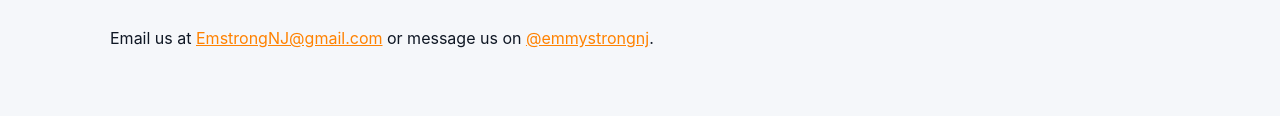
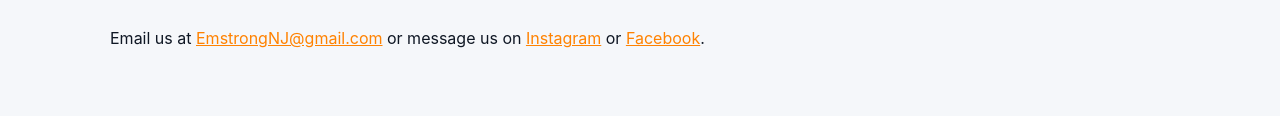
Before and after one commit to aidanlenahan/emmystrong, a plain HTML site: page contact.html in a window 1280 px wide. Shown: the part 507-623 px from the top of the page. Drawn offline with Linux system fonts and the light colour scheme.

Commit message:
Update contact methods in contact.html

```diff
--- a/contact.html
+++ b/contact.html
@@ -20,7 +20,7 @@
   <main class="container">
     <section class="section">
       <h2>Get in Touch</h2>
-      <p>Email us at <a href="mailto:EmstrongNJ@gmail.com">EmstrongNJ@gmail.com</a> or message us on <a href="https://instagram.com/emmystrongnj" target="_blank">@emmystrongnj</a>.</p>
+      <p>Email us at <a href="mailto:EmstrongNJ@gmail.com">EmstrongNJ@gmail.com</a> or message us on <a href="https://instagram.com/emmystrongnj" target="_blank">Instagram</a> or <a href="https://www.facebook.com/profile.php?id=100090770528398" target="_blank">Facebook</a>.</p>
 <!--
       <form style="max-width:500px;margin:auto;">
         <label>Name<br><input type="text" style="width:100%;padding:0.6rem;margin-bottom:1rem;"></label>
```
